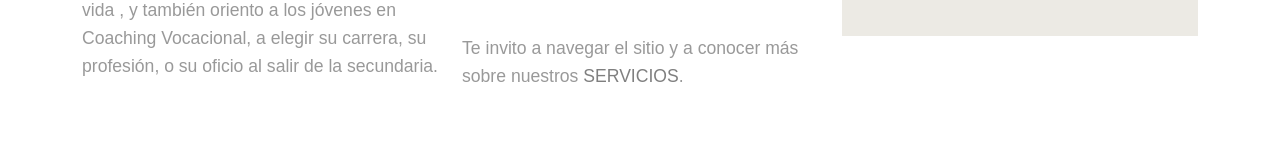
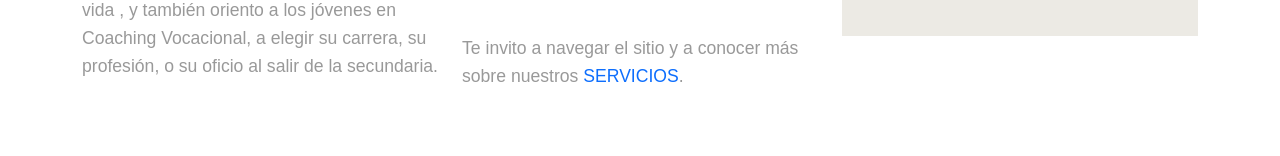
Before and after one commit to AgustinTafura/mc-coaching, a Next.js app: page /conoceme in a window 1280 px wide. Shown: the part 1896-2052 px from the top of the page. Built offline with nearby package versions, Linux system fonts and the light colour scheme; a web font is replaced by a local one.

Commit message:
link fixed

```diff
--- a/components/Me.js
+++ b/components/Me.js
@@ -1,4 +1,5 @@
 import Image from 'next/image'
+import Link from 'next/link'
 import React from 'react'
 import MyPic from '../public/img/me3b.png'
 import SectionInfo from './SectionInfo'
@@ -130,7 +131,7 @@ const Me = () => {
                                     emocional que propicien un ambiente laboral óptimo y el alcance de los objetivos.
                                 </p>
                                 <p className="mbr-text pb-3 mbr-regular mbr-fonts-style display-77 ">
-                                        Te invito a navegar el sitio y a conocer más sobre nuestros <a href='/servicios' className='text-black-50'>SERVICIOS</a>.
+                                        Te invito a navegar el sitio y a conocer más sobre nuestros <Link href='/servicios' className='text-black-50'>SERVICIOS</Link>.
                                     </p>
                             </div>
                         </div>
@@ -152,9 +153,9 @@ const Me = () => {
                                         en un marco de absoluta reserva profesional garantizada.
                                     </p>
                                 </div>
-                                <a className="col-lg-12 col-md-12 col-sm-12 align-center" href='/agenda'>
+                                <Link className="col-lg-12 col-md-12 col-sm-12 align-center" href='/agenda'>
                                     <button type="button" className="btn btn-primary display-44">RESERVAR</button>
-                                </a>
+                                </Link>
                             </div>
                         </div>
                     </div>
```
Also changed, not shown: 1 other file (tests, documents, lock files or other folders).
